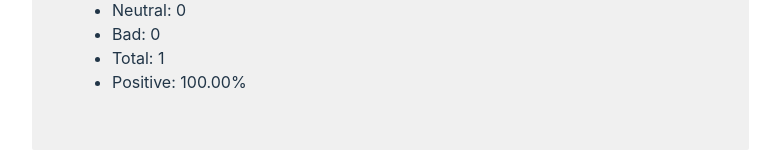
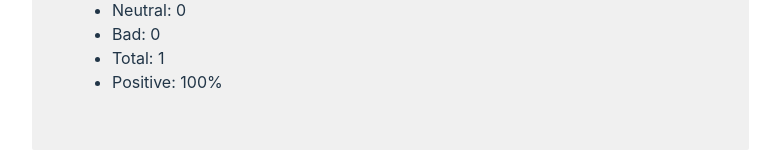
Before and after one commit to Alexandra100layrenko/goit-react-hw-02, a React (Vite) app: page / in a window 1280 px wide. Both pictures are taken after a click on the button "Good". Shown: the part 439-599 px from the top of the page, without its empty margins (8-788 px from the left). Built offline with nearby package versions, Linux system fonts and the light colour scheme.

Commit message:
update all

```diff
--- a/src/components/App/App.jsx
+++ b/src/components/App/App.jsx
@@ -1,6 +1,6 @@
 import { useState, useEffect } from 'react'
 import s from './App.module.css'
-import Descriptions from '../Descriptions/Descriptions'
+import Description from '../Description/Description'
 import FeedBack from '../FeedBack/FeedBack'
 import Options from '../Options/Options'
 import Notification from '../Notification/Notification'
@@ -43,7 +43,7 @@ export default function App() {
 
   return (
     <div className={s.wraper}>
-      <Descriptions />
+      <Description />
       <Options onOptionClick={handleClickByOption} options={Object.keys(feedBack)} onReset={resetClicks} totalFeedBack={totalFeedBack} />
       {totalFeedBack > 0 ? (
         <FeedBack feedBack={feedBack} totalFeedBack={totalFeedBack} positiveFeedBack={positiveFeedBack()} />
--- a/src/components/Descriptions/Descriptions.jsx
+++ b/src/components/Description/Description.jsx
@@ -1,6 +1,6 @@
-import s from './Descriptions.module.css'
+import s from './Description.module.css'
 
-export default function Descriptions () {
+export default function Description () {
     return (
         <>
             <h1>Sip Happens Café</h1>
--- a/src/components/FeedBack/FeedBack.jsx
+++ b/src/components/FeedBack/FeedBack.jsx
@@ -1,13 +1,13 @@
 import s from './FeedBack.module.css'
 
-export default function FeedBack ({feedBack}) {
+export default function FeedBack ({feedBack, totalFeedBack, positiveFeedBack}) {
     return (
         <ul className={s.feedBack}>
             <li>Good: {feedBack.good}</li>
             <li>Neutral: {feedBack.neutral}</li>
             <li>Bad: {feedBack.bad}</li>
-            <li>Total: {feedBack.good + feedBack.neutral + feedBack.bad}</li>
-            <li>Positive: {feedBack.good > 0 ? ((feedBack.good / (feedBack.good + feedBack.neutral + feedBack.bad)) * 100).toFixed(2) + '%' : '0%'}</li>
+            <li>Total: {totalFeedBack}</li>
+            <li>Positive: {positiveFeedBack}%</li>
         </ul>
     )
 }
```
Also changed, not shown: src/components/Description/Description.module.css (renamed from src/components/Descriptions/Descriptions.module.css).
